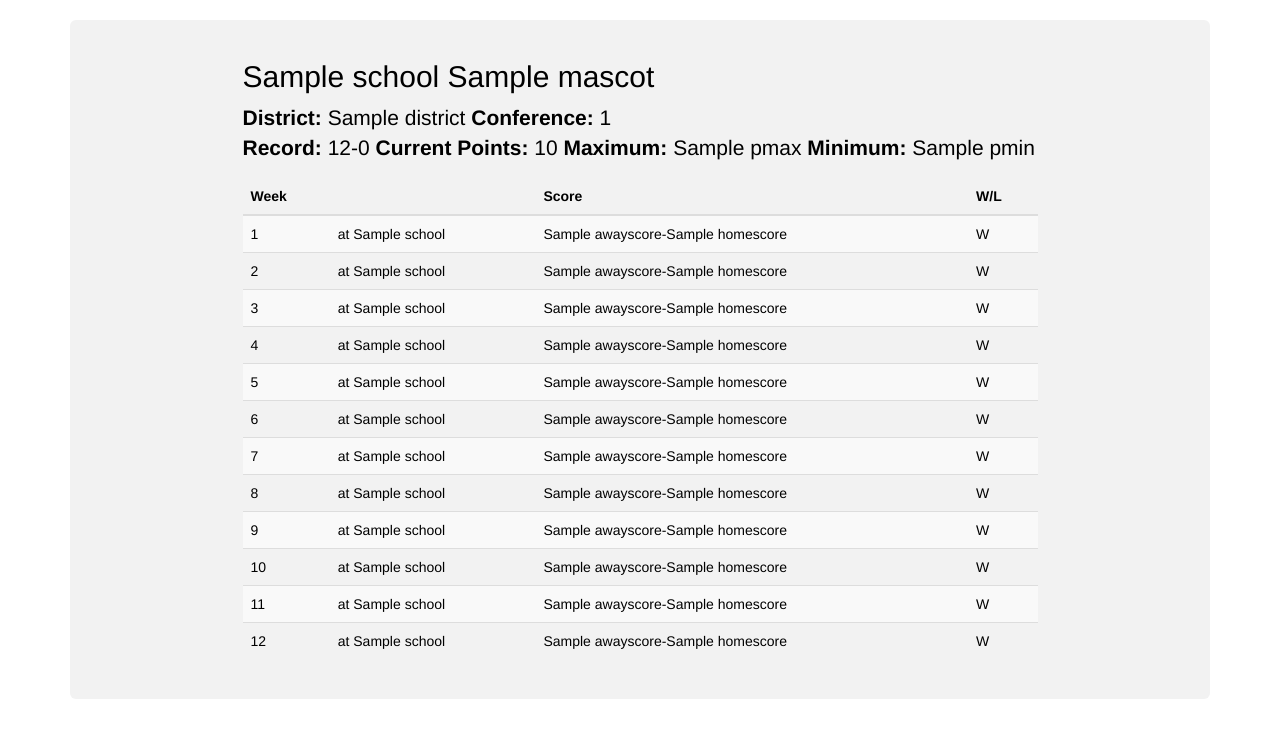
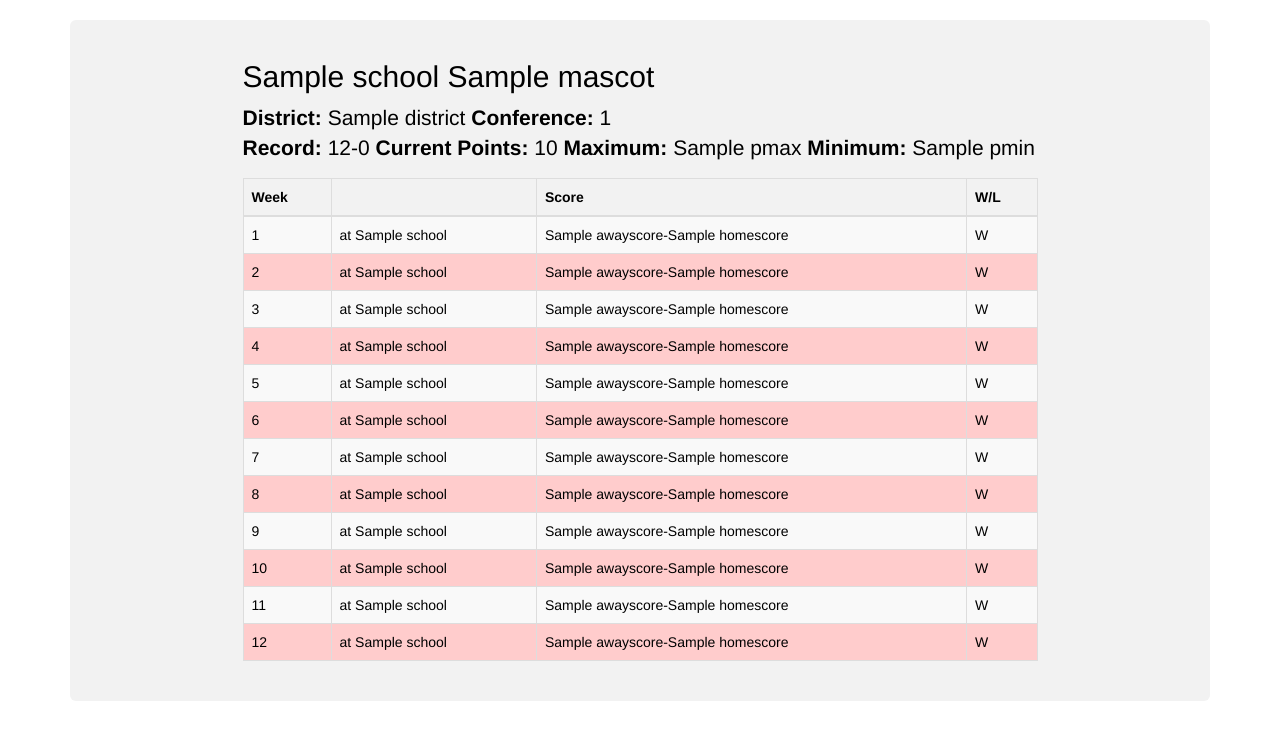
Before and after one commit to JustinRice/powerpoints, a Flask app: page /team in a window 1280 px wide. Shown: the part 52-800 px from the top of the page. Run offline with Flask 2, Linux system fonts and the light colour scheme; a database or web service that is not in the repository returns one stand-in record (values such as "Sample title"); parts of the project's set-up code (start-up, migrations or seed data) failed here and were passed over; some libraries are stand-ins or nearby versions.

Commit message:
Cleaning up table formatting

```diff
--- a/templates/layout.html
+++ b/templates/layout.html
@@ -15,6 +15,11 @@
             color:black;
             padding:20px 20px 20px 20px;
         }
+
+        .table-striped>tbody>tr:nth-child(even)>td,
+        .table-striped>tbody>tr:nth-child(even)>th {
+           background-color: #FFCCCC;
+         }
     </style>
 
     <script type="text/javascript" src="https://ajax.googleapis.com/ajax/libs/angularjs/1.4.8/angular.min.js"></script>
--- a/templates/team.html
+++ b/templates/team.html
@@ -24,7 +24,7 @@
         <div class="container-fluid col-lg-1 col-md-1 col-sm-0 col-xs-0"></div>
 
         <div class="container-fluid col-lg-10 col-md-10 col-sm-12 col-xs-12">
-            <table class="table table-striped">
+            <table class="table table-bordered table-striped table-responsive ">
             <thead>
             <tr>
                 <th>Week</th>
```
